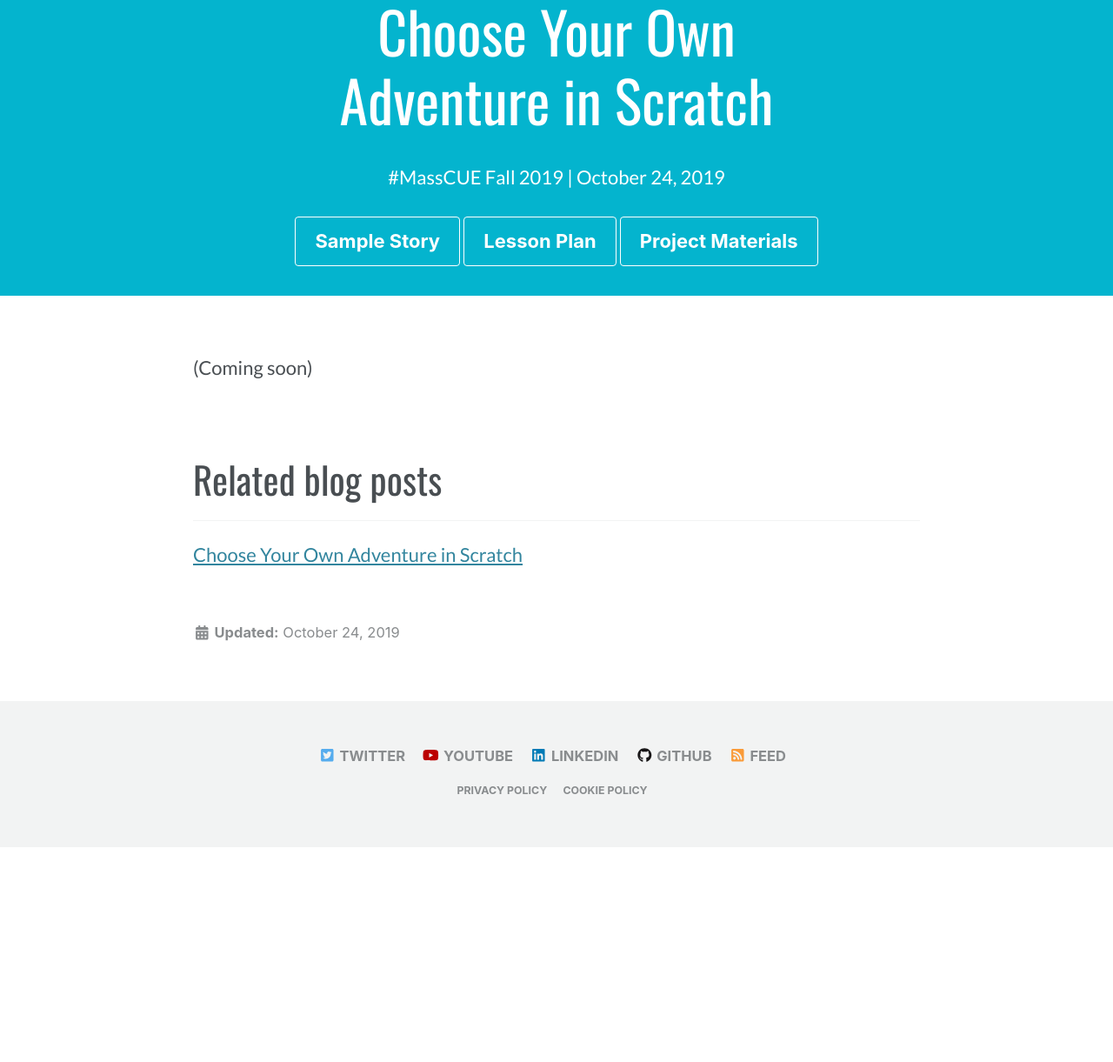
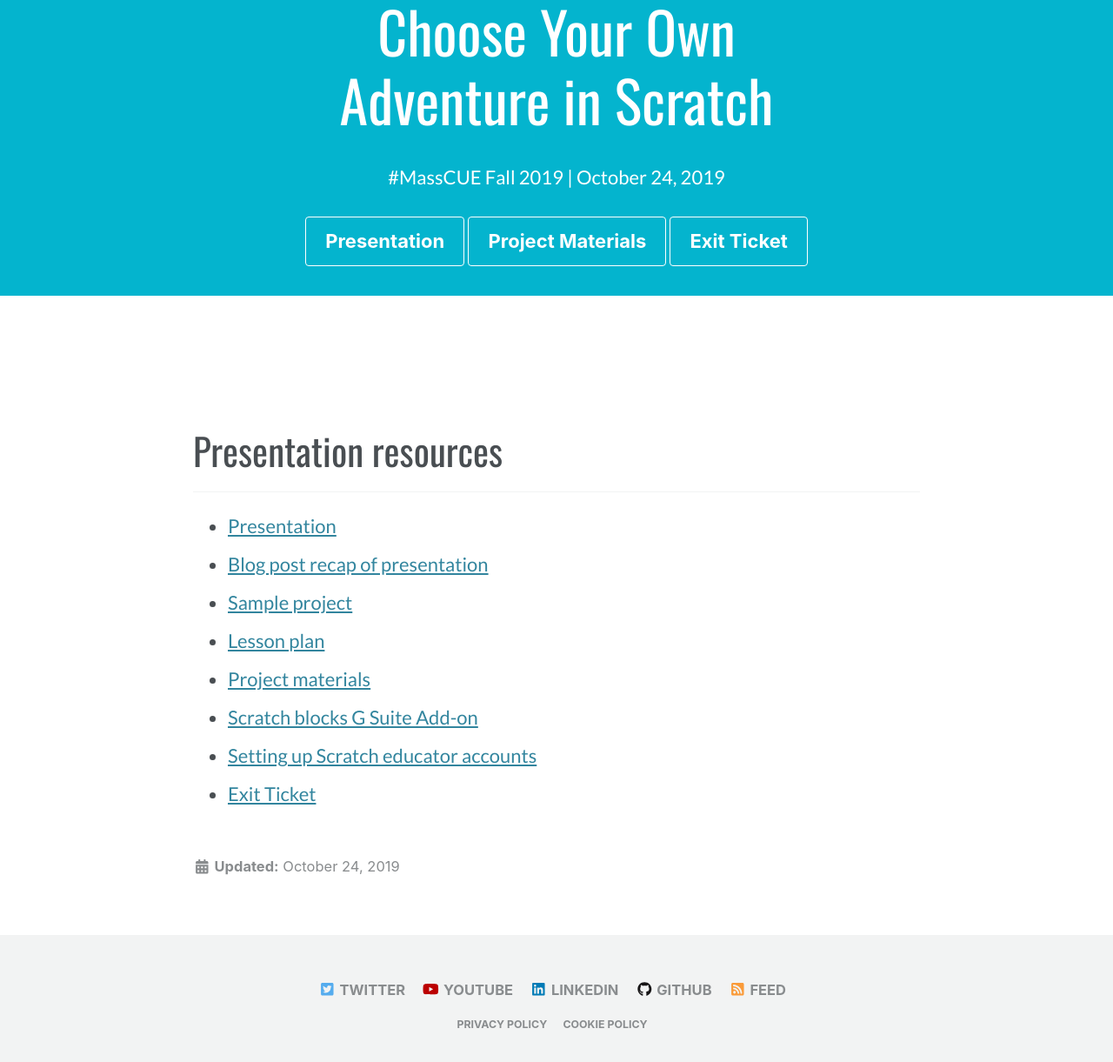
Before and after one commit to zakkolar/io.zak, a Jekyll site: the page built from _presentations/2019-10-24-masscue-choose-your-own-adventure-in-scratch.md, in a window 1280 px wide, cut to the strip 192-1435 px from the top of the page. Shown: the top 1221 px of the strip at 87% size. Built offline with Jekyll 4.4.1, drawn with Linux system fonts in a browser that asks for light colours; cached includes are drawn as plain includes; nearby versions of some CDN libraries; comment, search, counter and statistics services are not loaded; a style sheet for code colours, icons or effects is not loaded; before the commit the page ends 1166 px from its top, so only the background shows below that.

Commit message:
presentation materials for masscue adventure

```diff
--- a/_presentations/2019-10-24-masscue-choose-your-own-adventure-in-scratch.md
+++ b/_presentations/2019-10-24-masscue-choose-your-own-adventure-in-scratch.md
@@ -10,15 +10,20 @@
   image_description: Illustration of a computer showing code blocks in the style of the Scratch programming language next to an arrow that splits into two different heads.
   teaser: assets/images/posts/2019-04-02-choose-your-own-adventure-scratch/teaser.png
   actions:
-    - url: https://scratch.mit.edu/projects/277715851/
-      label: Sample Story
-    - url: https://docs.google.com/document/d/1gGxvSxGCMyCmNtGLbfoczH93X2BPpLrCwxigmKe8ep8/edit
-      label: Lesson Plan
+    - url: https://docs.google.com/presentation/d/1cofidd8POP6Sv_o6E7FNMffQmYmwbH8gRNJK4VUkSyE/edit
+      label: Presentation
     - url: https://drive.google.com/open?id=1NsVkC_4qLwyyLE89fOHrmIfm8MwNqGUL
       label: Project Materials
+    - url: https://docs.google.com/forms/d/e/1FAIpQLSeqrj1jwIcnQOPmLwLaTZS4gpI1vlBgs4fx6nZZDxui3lRy6g/viewform
+      label: Exit Ticket
 ---
-(Coming soon)
 
-## Related blog posts
-
-[Choose Your Own Adventure in Scratch]({% link _posts/2019-04-02-choose-your-own-adventure-scratch.md %})
+## Presentation resources
+- [Presentation](https://docs.google.com/presentation/d/1cofidd8POP6Sv_o6E7FNMffQmYmwbH8gRNJK4VUkSyE/edit){: target = "_blank"}
+- [Blog post recap of presentation]({% link _posts/2019-04-02-choose-your-own-adventure-scratch.md %}){:target = "_blank"}
+- [Sample project](https://scratch.mit.edu/projects/291705980/){: target="_blank"}
+- [Lesson plan](https://docs.google.com/document/d/1gGxvSxGCMyCmNtGLbfoczH93X2BPpLrCwxigmKe8ep8/edit#){: target="_blank"}
+- [Project materials](https://drive.google.com/drive/folders/1NsVkC_4qLwyyLE89fOHrmIfm8MwNqGUL){: target="_blank"}
+- [Scratch blocks G Suite Add-on](https://gsuite.google.com/marketplace/app/scratch_blocks/669816099092){: target="_blank"}
+- [Setting up Scratch educator accounts](http://localhost:4000/post/2019/08/05/setting-up-scratch-classes/){: target="_blank"}
+- [Exit Ticket](https://docs.google.com/forms/d/e/1FAIpQLSeqrj1jwIcnQOPmLwLaTZS4gpI1vlBgs4fx6nZZDxui3lRy6g/viewform){: target="_blank"}
```
